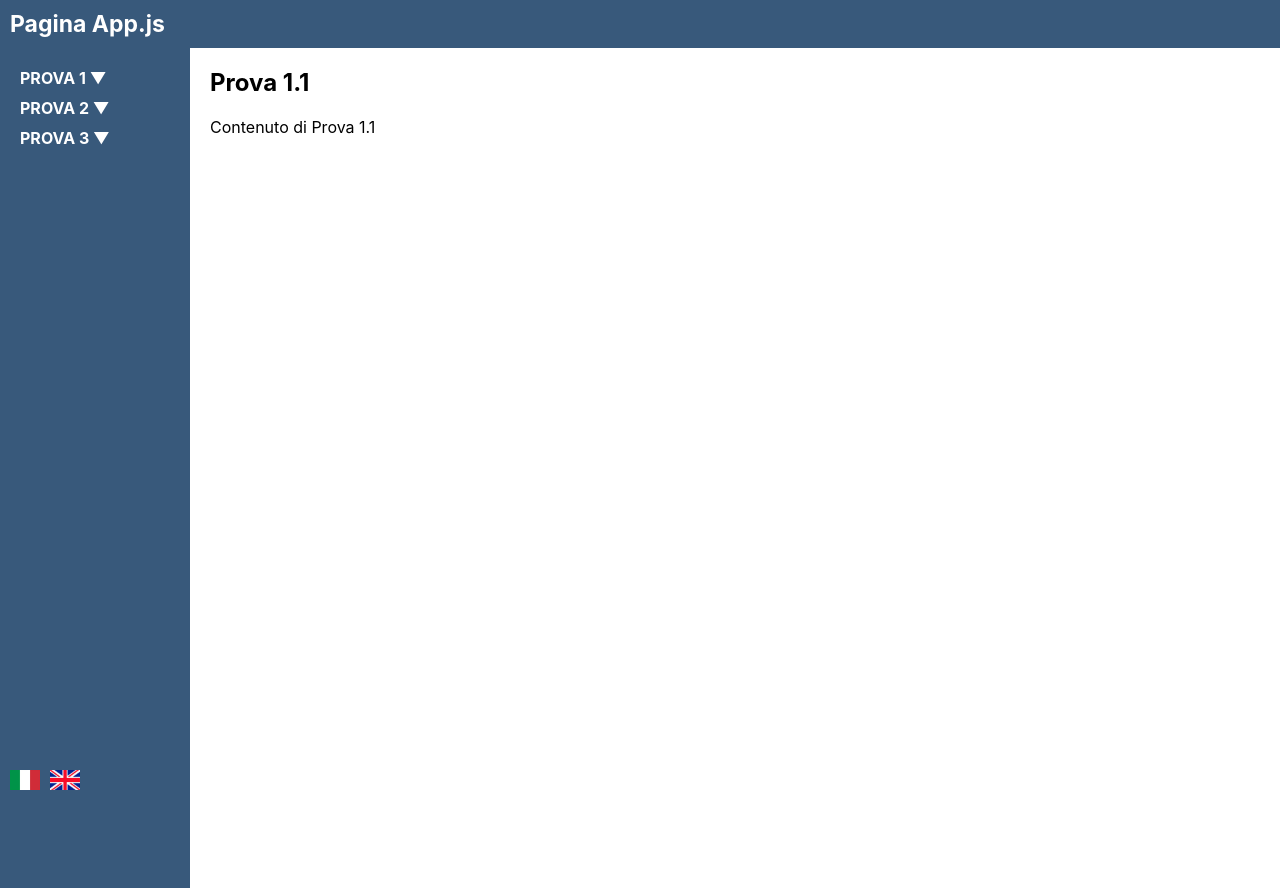
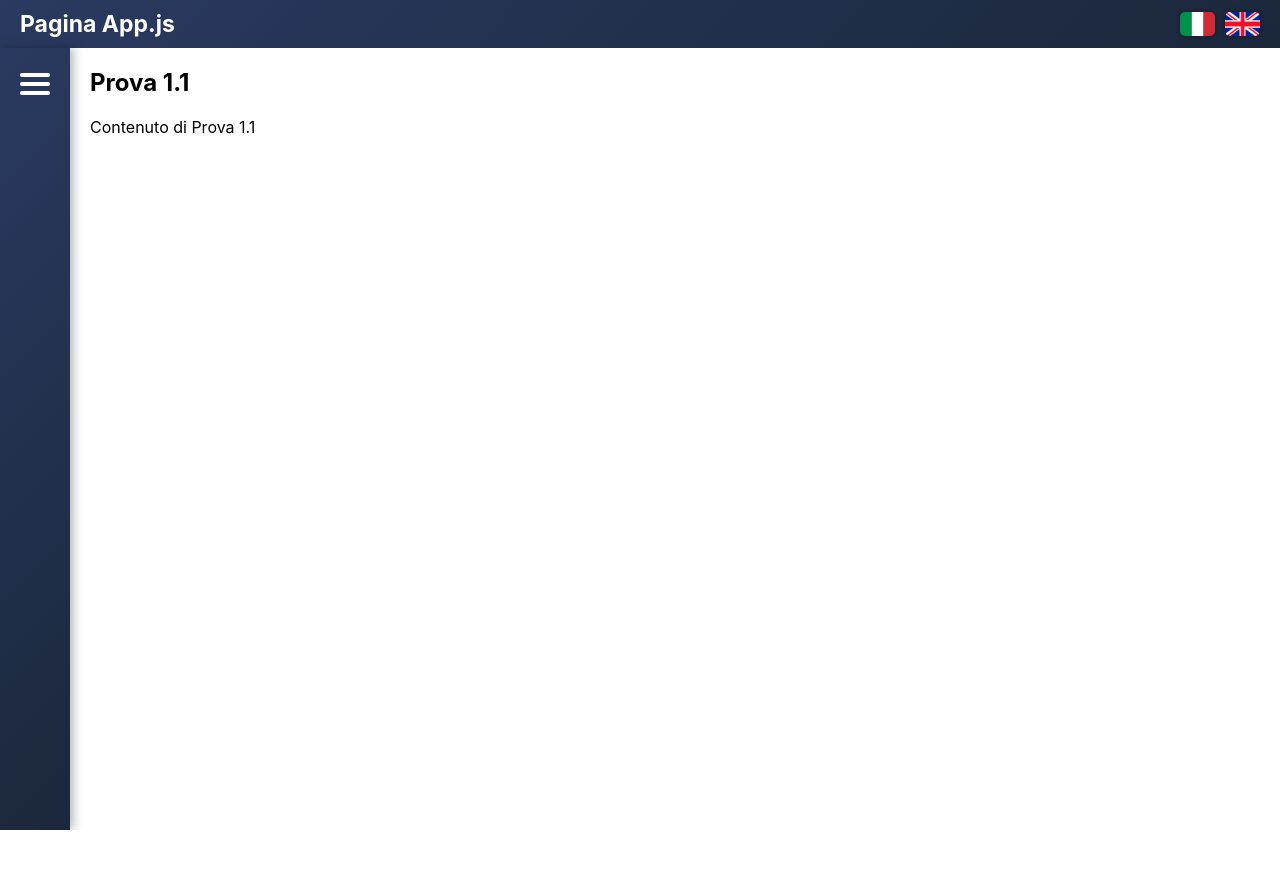
Before and after one commit to michelacaucia-creator/progetto-prova-react, a React (Create React App) app: page /prova1.1 in a window 1280 px wide. After the commit the page ends 830 px from the top, so only its background shows below. Built offline with nearby package versions, Linux system fonts and the light colour scheme.

Commit message:
modifica sidebar

```diff
--- a/src/App.css
+++ b/src/App.css
@@ -3,13 +3,10 @@
 }
 
 .App-header {
-  padding: 10px;
   font-size: calc(15px + 1vmin);
-  background-color: #38597b;
   color: white;
-  margin: 0px;
-  text-decoration: none; /* niente sottolineatura */
-  cursor: pointer;      /* cambia il cursore al passaggio */
+  text-decoration: none;
+  cursor: pointer;
   font-weight: bold;
 }
 
@@ -80,3 +77,33 @@
   0% { transform: translate(-50%, -50%) rotate(0deg); }
   100% { transform: translate(-50%, -50%) rotate(360deg); }
 }
+
+/* Barra intestazione: link + flags */
+.HeaderBar {
+  display: flex;
+  justify-content: space-between; /* scritta a sinistra, flags a destra */
+  align-items: center;            /* centrati verticalmente */
+  padding: 10px 20px;             /* spazio interno */
+  background: linear-gradient(135deg, #2a3a60, #1b273b);
+}
+
+
+/* Contenitore flags */
+.Flags {
+  display: flex;
+  gap: 10px;
+}
+
+/* Flag stile */
+.flag-icon {
+  width: 35px;
+  cursor: pointer;
+  filter: drop-shadow(0 0 2px rgba(0,0,0,0.3));
+  transition: transform 0.3s ease, filter 0.3s ease;
+  border-radius: 5px;
+}
+
+.flag-icon:hover {
+  transform: scale(1.2);
+  filter: drop-shadow(0 0 8px #63a4ff);
+}
--- a/src/App.js
+++ b/src/App.js
@@ -7,6 +7,9 @@ import RouterComponent from './components/routerComponent';
 import { BrowserRouter } from 'react-router-dom';
 import { Link } from 'react-router-dom';
 import { useTranslation } from 'react-i18next';
+import itFlag from '../src/images/it-flag.png'
+import ukFlag from '../src/images/uk-flag.png';
+
 
 
 function App() {
@@ -38,31 +41,46 @@ function App() {
   // }
   // }, []);
 
+  const handleChangeLanguage = (lang) => {
+    i18n.changeLanguage(lang);
+  };
 
   return (
       <BrowserRouter>
         <div className="Container">
+          <div className="HeaderBar">
             <Link to="/" className="App-header">
               {t("Pagina App.js")}
             </Link>
 
-        {/* Qui mostri lo spinner */}
+            <div className="Flags">
+              <img
+                src={itFlag}
+                alt="Italiano"
+                className="flag-icon"
+                onClick={() => handleChangeLanguage('it')}
+              />
+              <img
+                src={ukFlag}
+                alt="English"
+                className="flag-icon"
+                onClick={() => handleChangeLanguage('en')}
+              />
+            </div>
+          </div>
+
           {showSpinner && <div className="spinner"></div>}
 
-        {/* <h1 className="App-header">Pagina App.js</h1> */}
           <div className="Main">
-          <Sidebar
-          setToShoSpinner={setToShoSpinner}
-          />
-          <div className='Content'>
-            <RouterComponent
-            setToShoSpinner={setToShoSpinner}
-            />
+            <Sidebar setToShoSpinner={setToShoSpinner} />
+            <div className="Content">
+              <RouterComponent setToShoSpinner={setToShoSpinner} />
             </div>
           </div>
         </div>
       </BrowserRouter>
   );
+
 }
 
 export default App;
--- a/src/components/sidebar.css
+++ b/src/components/sidebar.css
@@ -1,49 +1,128 @@
 .sidebar {
-  width: 150px;
-  background-color: #38597b; /* Blu */
-  color: white;
-  padding: 20px;
-  height: 100vh;   /* vh: viewport height — cioè l’altezza della finestra visibile del browser. */
+  background: linear-gradient(135deg, #2a3a60, #1b273b);
+  color: #e0e6f1;
+  padding: 15px 10px;
+  box-shadow: 3px 0 10px rgba(0,0,0,0.3);
+  display: flex;
+  flex-direction: column;
+  justify-content: flex-start;
+  font-family: 'Segoe UI', Tahoma, Geneva, Verdana, sans-serif;
+  transition: width 0.3s ease;
+  position: relative;
+  user-select: none;
+  height: 100%; /* tutta altezza finestra */
+  overflow: hidden;
 }
 
-.menu-item {
-  margin-bottom: 10px;
+/* Collapsed sidebar: stretta, mostra solo hamburger */
+.sidebar.collapsed {
+  width: 50px;
+  align-items: center;
 }
 
-.menu-title {
-  cursor: pointer; /*cambia l’aspetto del puntatore del mouse quando passa sopra un elemento. */
-  font-weight: bold;
+/* Expanded sidebar: larga */
+.sidebar.expanded {
+  width: 140px;
+  align-items: flex-start;
 }
 
-.submenu {
-  display: flex;
-  flex-direction: column; /* verticale */
-  margin-left: 20px;
-  margin-top: 5px;
+/* Wrapper del menu per scroll interno */
+.menu-container {
+  flex-grow: 1;
+  overflow-y: auto;
+  padding-right: 5px;
 }
 
-.submenu-link {
-  color: white;         /* testo bianco */
-  text-decoration: none; /* rimuove sottolineatura */
+/* Hamburger icon (3 trattini) */
+.hamburger-icon {
+  cursor: pointer;
+  width: 30px;
+  height: 22px;
+  display: flex;
+  flex-direction: column;
+  justify-content: space-between;
+  margin: 10px 0;
 }
 
-/* Contenitore bandiere */
-.language-switcher {
-  position: absolute;      /* Fissa il contenitore in basso a sinistra */
-  bottom: 10px;
-  left: 10px;
-  display: flex;
-  gap: 10px;               /* Spazio tra bandiere */
+.hamburger-icon div {
+  height: 4px;
+  background-color: white;
+  border-radius: 2px;
+  transition: background-color 0.3s ease;
 }
 
-/* Singola bandiera */
-.flag-icon {
-  width: 30px;
-  height: auto;
-  cursor: pointer;
-  transition: transform 0.2s ease;
+.hamburger-icon:hover div {
+  background-color: white;
 }
 
-.flag-icon:hover {
-  transform: scale(1.1);   /* Effetto zoom al passaggio mouse */
+/* Menu item */
+.menu-item {
+  width: 100%;
+  margin: 0;
+  padding: 0;
 }
+
+/* Titolo menu con freccia */
+.menu-title {
+  font-weight: 600;
+  font-size: 1rem;
+  cursor: pointer;
+  display: flex;
+  justify-content: space-between;
+  align-items: center;
+  user-select: none;
+  color: #cfd8ff;
+  transition: color 0.3s ease;
+  padding: 5px 8px;
+  margin: 0;
+  line-height: 1.2;
+}
+
+.menu-title:hover {
+  color: #63a4ff;
+}
+
+.arrow {
+  font-size: 0.8rem;
+  color: white;
+  transition: transform 0.3s ease;
+  margin-left: 25px;
+}
+
+.menu-title.open .arrow {
+  transform: rotate(180deg);
+}
+
+/* Submenu con animazione apertura */
+.submenu {
+  max-height: 0;
+  overflow: hidden;
+  margin-left: 10px;
+  display: flex;
+  flex-direction: column;
+  transition: max-height 0.3s ease;
+  padding: 0;
+}
+
+.submenu.open {
+  max-height: 200px; /* o auto, ma max-height serve per animazione */
+}
+
+/* Link submenu */
+.submenu-link {
+  color: #cfd8ff;
+  text-decoration: none;
+  font-size: 0.9rem;
+  border-left: 3px solid transparent;
+  padding-left: 8px;
+  padding-top: 4px;
+  padding-bottom: 4px;
+  margin: 0;
+  line-height: 1.2;
+  transition: border-color 0.3s ease, color 0.3s ease;
+}
+
+.submenu-link:hover {
+  color: #63a4ff;
+  border-left: 3px solid #63a4ff;
+}
--- a/src/components/sidebar.js
+++ b/src/components/sidebar.js
@@ -1,90 +1,102 @@
 import React, { useState } from 'react';
-import './sidebar.css'
+import './sidebar.css';
 import { Link } from 'react-router-dom';
-import itFlag from '../images/it-flag.png'; // bandierina italiana
-import ukFlag from '../images/uk-flag.png'; // bandierina inglese
+import itFlag from '../images/it-flag.png';
+import ukFlag from '../images/uk-flag.png';
 import { useTranslation } from 'react-i18next';
 
-function Sidebar({setToShoSpinner}) {
-
-  //serve per la traduzione
+function Sidebar({ setToShoSpinner }) {
   const { t, i18n } = useTranslation();
 
   const [isOpen1, setIsOpen1] = useState(false);
   const [isOpen2, setIsOpen2] = useState(false);
   const [isOpen3, setIsOpen3] = useState(false);
+  const [sidebarOpen, setSidebarOpen] = useState(false);
 
-  // Handle che gestisce il cambio lingua
-  const handleChangeLanguage = (lang) => {
-    console.log(`Lingua cambiata in: ${lang}`);
-    i18n.changeLanguage(lang);
-  };
 
   return (
-    <div className="sidebar">
+    <div
+      className={`sidebar ${sidebarOpen ? 'expanded' : 'collapsed'}`}
+      onMouseEnter={() => setSidebarOpen(true)}
+      onMouseLeave={() => setSidebarOpen(false)}
+    >
+      {/* Icona hamburger che appare solo in collapsed */}
+      {!sidebarOpen && (
+        <div className="hamburger-icon" onClick={() => setSidebarOpen(true)}>
+          <div />
+          <div />
+          <div />
+        </div>
+      )}
+
+      {/* Menu e bandierine */}
+      {sidebarOpen && (
+        <>
+          <div className="menu-container">
             <div className="menu-item">
-        <div className="menu-title" onClick={() => setIsOpen1(!isOpen1)}>
-          {t("PROVA 1")} {isOpen1 ? '▲' : '▼'}
+
+              <div
+                className={`menu-title ${isOpen1 ? 'open' : ''}`}
+                onClick={() => setIsOpen1(!isOpen1)}
+              >
+                {t("PROVA 1")}
+                <span className="arrow">{isOpen1 ? '▲' : '▼'}</span>
               </div>
-        {isOpen1 && (
-          <div className="submenu">
 
+              <div className={`submenu ${isOpen1 ? 'open' : ''}`}>
                 <Link to="/prova1.1" className="submenu-link" onClick={() => setToShoSpinner(true)}>
                   {t("Prova 1.1")}
                 </Link>
-
                 <Link to="/prova1.2" className="submenu-link" onClick={() => setToShoSpinner(true)}>
                   {t("Prova 1.2")}
                 </Link>
+              </div>
 
-          </div>
-        )}
             </div>
 
             <div className="menu-item">
-        <div className="menu-title" onClick={() => setIsOpen2(!isOpen2)}>
-          {t("PROVA 2")} {isOpen2 ? '▲' : '▼'}
+              <div
+                className={`menu-title ${isOpen2 ? 'open' : ''}`}
+                onClick={() => setIsOpen2(!isOpen2)}
+              >
+                {t("PROVA 2")}
+                <span className="arrow">{isOpen2 ? '▲' : '▼'}</span>
               </div>
-        {isOpen2 && (
-          <div className="submenu">
 
+              <div className={`submenu ${isOpen2 ? 'open' : ''}`}>
                 <Link to="/prova2.1" className="submenu-link" onClick={() => setToShoSpinner(true)}>
                   {t("Prova 2.1")}
                 </Link>
-
                 <Link to="/prova2.2" className="submenu-link" onClick={() => setToShoSpinner(true)}>
                   {t("Prova 2.2")}
                 </Link>
+              </div>
 
-          </div>
-        )}
             </div>
 
             <div className="menu-item">
-        <div className="menu-title" onClick={() => setIsOpen3(!isOpen3)}>
-          {t("PROVA 3")} {isOpen3 ? '▲' : '▼'}
+              <div
+                className={`menu-title ${isOpen3 ? 'open' : ''}`}
+                onClick={() => setIsOpen3(!isOpen3)}
+              >
+                {t("PROVA 3")}
+                <span className="arrow">{isOpen3 ? '▲' : '▼'}</span>
               </div>
-        {isOpen3 && (
-          <div className="submenu">
 
+              <div className={`submenu ${isOpen3 ? 'open' : ''}`}>
                 <Link to="/prova3.1" className="submenu-link" onClick={() => setToShoSpinner(true)}>
                   {t("Prova 3.1")}
                 </Link>
-
                 <Link to="/prova3.2" className="submenu-link" onClick={() => setToShoSpinner(true)}>
                   {t("Prova 3.2")}
                 </Link>
+              </div>
 
             </div>
-        )}
           </div>
 
-      {/* Bandiera traduzione  */}
-      <div className="language-switcher">
-        <img src={itFlag} alt="Italiano" className="flag-icon" onClick={() => handleChangeLanguage('it')}/>
-        <img src={ukFlag} alt="English" className="flag-icon" onClick={() => handleChangeLanguage('en')}/>
-      </div>
-
+        </>
+      )}
     </div>
   );
 }
```
Lines whose indentation alone changed are shown as unchanged.
